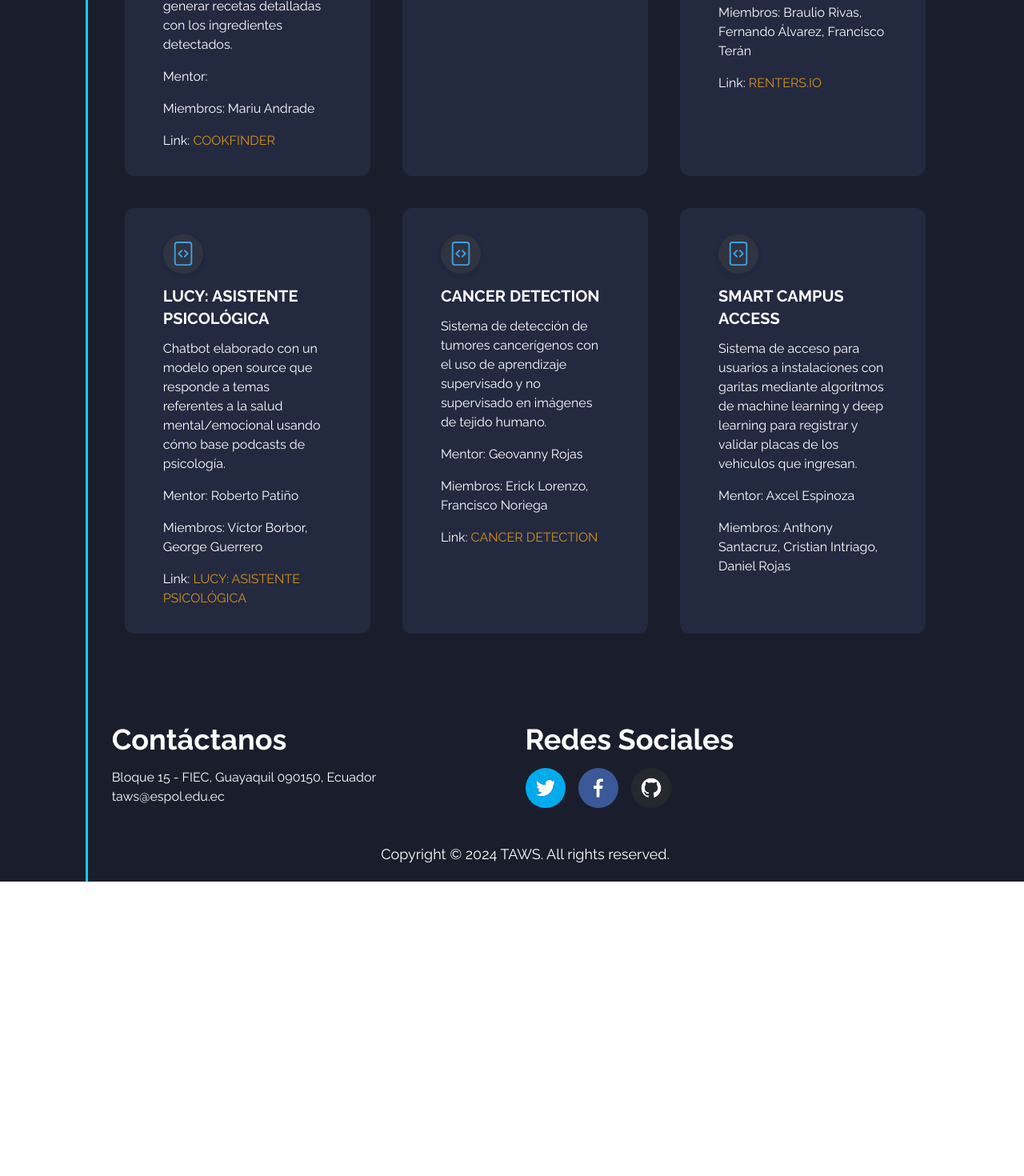
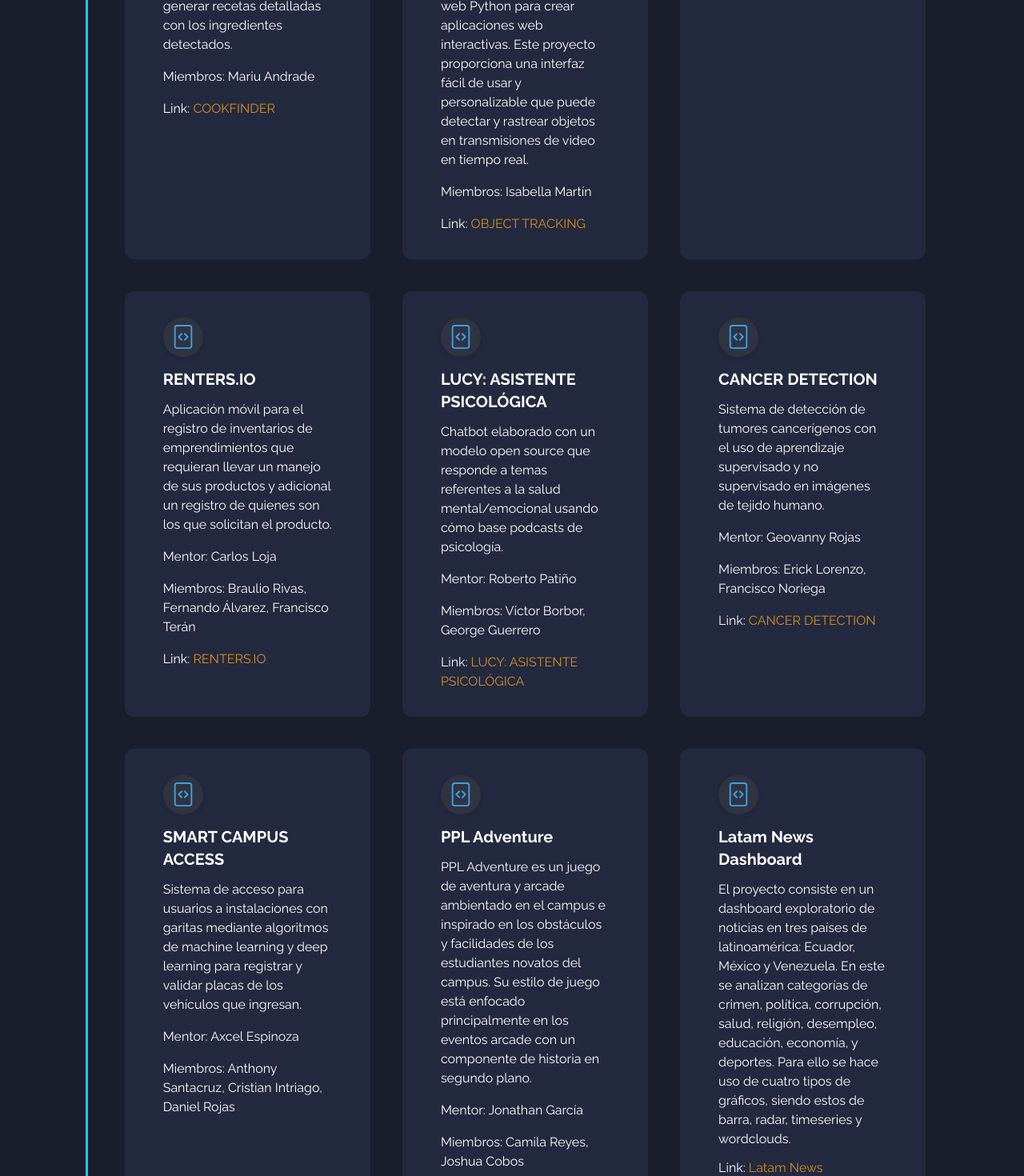
Before and after one commit to Taws-Espol/web, a React (Vite) app: page / in a window 1280 px wide. Shown: the part 3840-5310 px from the top of the page at 80% size. Before the commit the page ends 4942 px from the top, so only its background shows below. Built offline with nearby package versions, Linux system fonts and the light colour scheme.

Commit message:
add new projects, some were not available

```diff
--- a/index.html
+++ b/index.html
@@ -4,7 +4,7 @@
     <meta charset="UTF-8" />
     <link rel="icon" type="image/svg+xml" href="/src/assets/logo-peque.svg" />
     <meta name="viewport" content="width=device-width, initial-scale=1.0" />
-    <title>Inicio</title>
+    <title>Taws</title>
   </head>
   <body>
     <div id="root"></div>
--- a/src/components/Projects.jsx
+++ b/src/components/Projects.jsx
@@ -20,8 +20,12 @@ const Projects = () => {
               </span>
               <h2 className="text-xl font-bold mb-3 mt-16">{project.name}</h2>
               <p className="my-3">{project.description}</p>
-              <p className="mt-4">Mentor: {project.mentor}</p>
-              <p className="my-4">Miembros: {project.members}</p>
+              {project.mentor && (
+                <p className="mt-4">Mentor: {project.mentor}</p>
+              )}
+              {project.members && (
+                <p className="my-4">Miembros: {project.members}</p>
+              )}
               {project.link && (
                 <a
                   href={project.link}
--- a/src/data/members.js
+++ b/src/data/members.js
@@ -196,7 +196,7 @@ export const members = [
     frase: "",
     facultad: "FIEC",
     redes: {
-      github: "https://loorpaulina.github.io/LoorPaulina/",
+      github: "https://github.com/LoorPaulina",
       linkedin: "https://www.linkedin.com/in/paulina-loor-tubay-79711a214",
       twitter: "",
     },
--- a/src/data/projects.json
+++ b/src/data/projects.json
@@ -6,6 +6,12 @@
       "link": "https://github.com/Maruu03/COOKFINDER",
       "mentor": "",
       "members": "Mariu Andrade"
+    },
+    {
+      "name": "OBJECT TRACKING",
+      "description": "Este repositorio es un proyecto integral de código abierto que demuestra la integración de la detección y el seguimiento de objetos utilizando el algoritmo de detección de objetos YOLOv8 y Streamlit, un popular marco de aplicación web Python para crear aplicaciones web interactivas. Este proyecto proporciona una interfaz fácil de usar y personalizable que puede detectar y rastrear objetos en transmisiones de video en tiempo real.",
+      "link": "https://github.com/isabellaim/PRETAWS",
+      "members": "Isabella Martín"
     },
     {
       "name": "RECOMMENDER",
@@ -41,6 +47,18 @@
       "description": "Sistema de acceso para usuarios a instalaciones con garitas mediante algoritmos de machine learning y deep learning para registrar y validar placas de los vehículos que ingresan. ",
       "mentor": "Axcel Espinoza",
       "members": "Anthony Santacruz, Cristian Intriago, Daniel Rojas"
+    },
+    {
+      "name": "PPL Adventure",
+      "description": "PPL Adventure es un juego de aventura y arcade ambientado en el campus e inspirado en los obstáculos y facilidades de los estudiantes novatos del campus. Su estilo de juego está enfocado principalmente en los eventos arcade con un componente de historia en segundo plano.",
+      "mentor": "Jonathan García",
+      "link": "https://github.com/Taws-Espol/PreTawsG5-Unity",
+      "members": "Camila Reyes, Joshua Cobos"
+    },
+    {
+      "name": "Latam News Dashboard",
+      "description": "El proyecto consiste en un dashboard exploratorio de noticias en tres países de latinoamérica: Ecuador, México y Venezuela. En este se analizan categorías de crimen, política, corrupción, salud, religión, desempleo, educación, economía, y deportes. Para ello se hace uso de cuatro tipos de gráficos, siendo estos de barra, radar, timeseries y wordclouds.",
+      "link": "https://github.com/2Dsa3/DashBoardWeb-PreTaws/tree/master"
     }
   ]
 }
```
